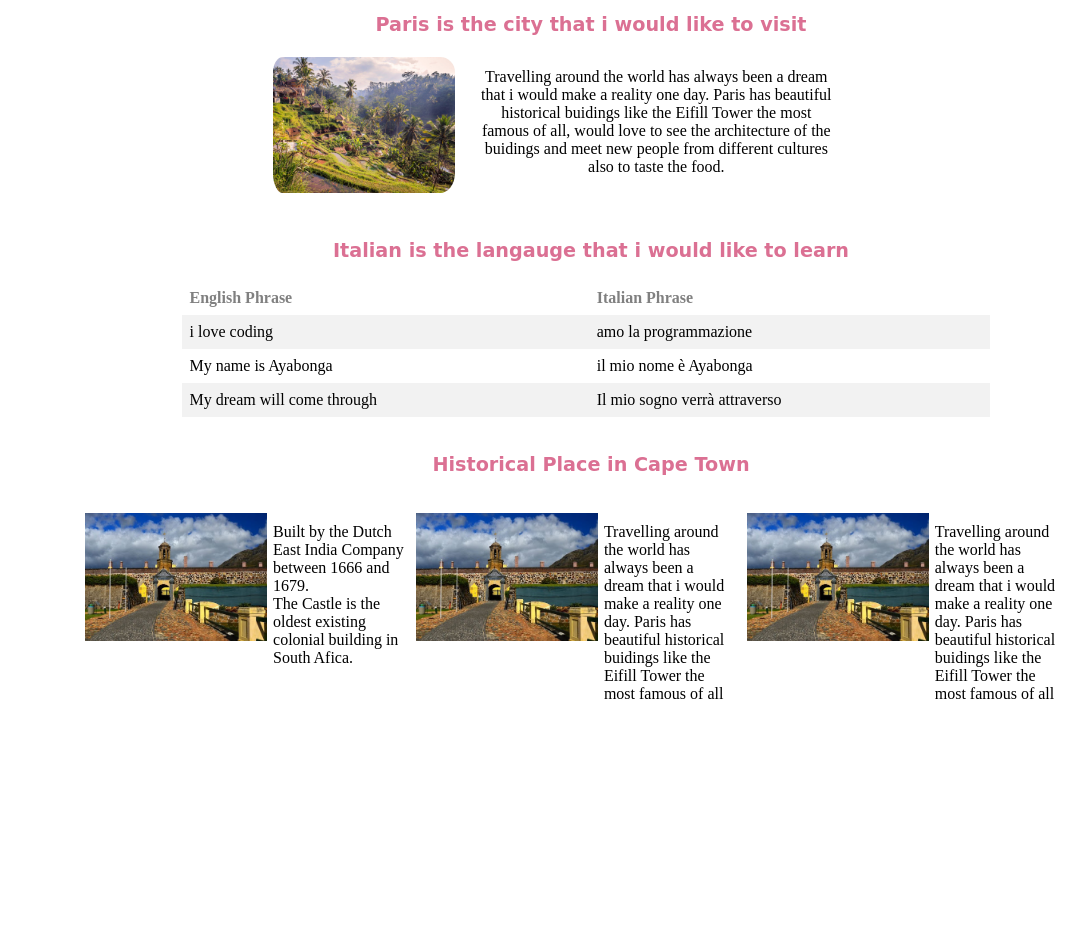
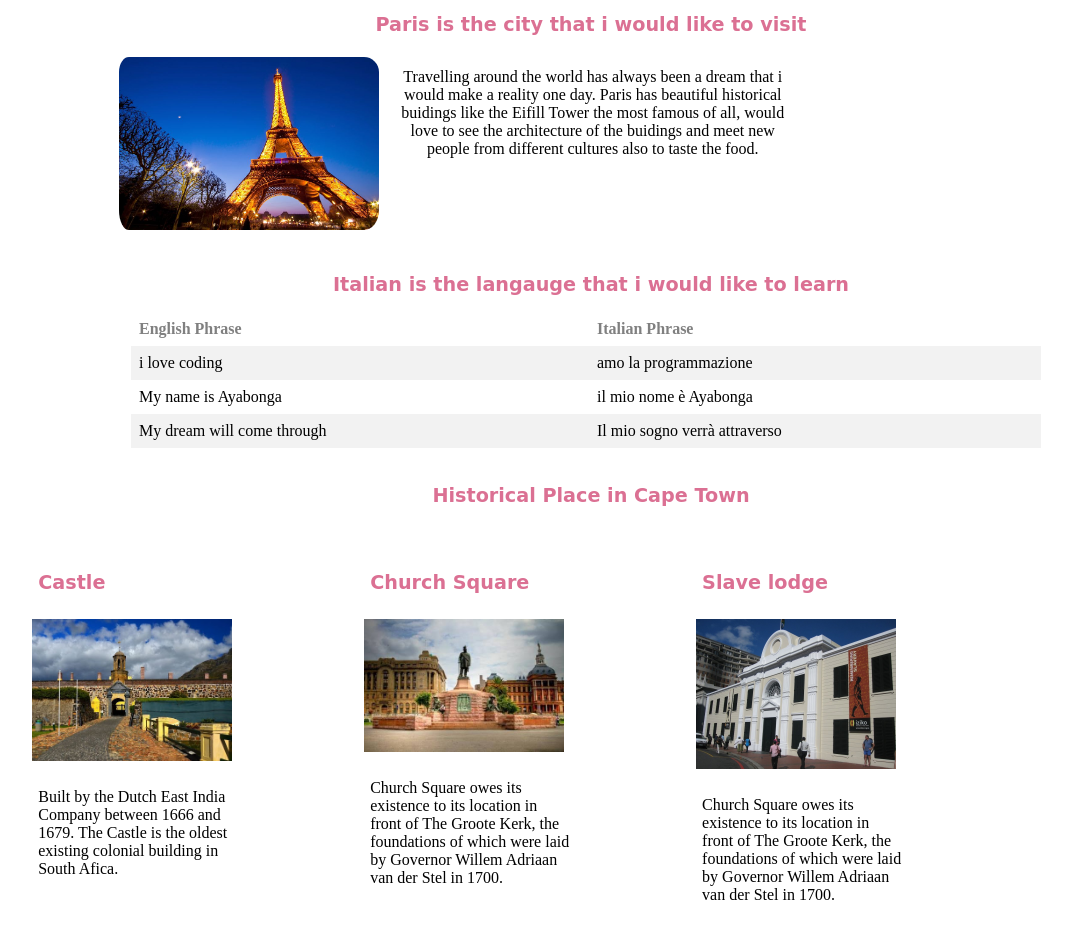
Before and after one commit to MrBooi/basic-webpage, a plain HTML site: page index.html in a window 1280 px wide. Shown: the part 231-1159 px from the top of the page, without its empty margins (54-1139 px from the left). Before the commit the page ends 955 px from the top, so only its background shows below. Drawn offline with Linux system fonts and the light colour scheme.

Commit message:
second changes two my webpage

```diff
--- a/index.css
+++ b/index.css
@@ -51,7 +51,7 @@ h2 ,h3,h4{
 }
 section .cityImg{
     height:0 auto;
-    width:50%;
+    width:200px;
     display: block;
     padding-right: 5px;
     }
@@ -81,23 +81,26 @@ th{
 tr:nth-child(even) {background-color: #f2f2f2;}
 
 /*boxes*/
-          #GoodHope, #churchSquare{
+          #GoodHope, #churchSquare ,#Slavelodge{
             padding-top: 10px;
-                padding-bottom: 17px;
+                padding-bottom: 10px;
+                width:auto;
+
           /*  padding-left: 1px;
             margin-right: 5px;
             margin-bottom: 2px;*/
 
             }
 
-         #Castle,#Church{
+         #Castle,#church,#slave_lodge{
 
               float:left;
-width:50%;
+width:200px;
 display: block;
 margin:1px;
 
 padding-top: 10px;
+padding-right: 2px;
               }
 
               .box{
@@ -106,13 +109,34 @@ padding-top: 10px;
     margin-right: 1px;
 
               }
+              .Place p{
+
+             float: left;
+
+              width: 200px;
+              padding-top: 10px;
+              padding-left: 10px;
+              }
+              .box :after{
+              content: " ";
+              display: table;
+              clear: both;
+
+              }
+              .foat-img{
+               padding-left: 2px;
+               margin: 3px;
+               overflow: hidden;
+              }
+
+
 
 
 
 /* Desktop       10000  720 */
 @media only screen and (min-width:464px){
 .container{
-width: 80%;
+width: 90%;
 margin:0 auto;
 padding-top:5px;
 
@@ -150,15 +174,26 @@ padding-bottom: 15px;
     }
     section .cityImg{
 
-        width:20%;
+        width:200px;
         margin-left: 5px;
    padding-top: 5px;
         padding-left: 10px;
         }
 
-      #Castle,#Church{
+.row .cityImg{
+
+  width: 200px;
+}
+
+
+
+      #Castle,#church,#slave_lodge{
     /*  padding-left:2%;*/
-      width:25%;
+      width:200px;
+      margin-top: -5px;
+      padding-left: 2px;
+      margin-left:  2px;
+
 }
 
 
@@ -167,10 +202,35 @@ margin-right: 3px;
 
 float: left;
 }
+.Place{
+vertical-align: top;
+display: inline-block;
+width: 28%;
+padding-top: 10px;
+padding-left: 10px;
+
+   overflow: hidden;
+}
 
 
+.foat-img{
+    float:left;
+    margin-top: 10px;
+    margin-right: 10px;
+   padding-right: 10px;
+    overflow: hidden;
+}
+h3{
+text-align: left;
 
-#historicalPlace .box p {
+}
+h4{
+text-align: center;
+
+}
+
+
+/*#historicalPlace .box p {
 float: left;
 width: 13%;
 padding: 5px;
@@ -178,16 +238,16 @@ padding: 5px;
 }
 #historicalPlace .box img{
 margin-bottom: 2px;
-margin-left: 4px;
-width: 18%;
+margin-left: 10px;
+width: 16%;
 
-}
+}*/
 
 #City .row img  {
     float: left;
     margin-bottom: 2px;
-    margin-left: 18%;
-    width: 18%;
+    margin-left: 8%;
+    width: 260px;
 }
  /*#city .box p{
 float:left;
@@ -196,13 +256,14 @@ padding: 5px;
 border-radius: 1px solid black;
  }*/
  .row p {
-    padding-left: 20px;
+    padding-left: 10px;
+    padding-top: 2px;
    width: 35%;
    display: block;
 text-align: center;
 }
 .row p{
-
+     padding-top: 0;
     float: left;
 }
 
--- a/index.html
+++ b/index.html
@@ -12,12 +12,13 @@
 <img class="imgBack" src="Background.jpg" alt="Background">
 <h1>Ayabonga Booi</h1>
  </header>
- <main>
+
 <section id="City">
     <div class="box">
 <h2>Paris is the city that i would like to visit</h2>
   <div class="row">
-<img class="cityImg" src="BestCity.jpg" alt="BestCity">
+
+<img class="cityImg" src="Eiffel-Tower.jpg" alt="BestCity">
 <p>Travelling around the world has always been a dream that i would make a reality one day.
  Paris has beautiful historical buidings like the Eifill Tower the most famous of all, would love
  to see the architecture of the buidings and meet new people from different cultures also to taste the food.</p>
@@ -26,7 +27,7 @@
 </section>
 
 <section class="foreignBox">
-<h3>Italian is the langauge that i would like to learn</h3>
+<h2>Italian is the langauge that i would like to learn</h2>
 <table>
   <tr>
     <th>English Phrase</th>
@@ -50,36 +51,33 @@
   </tr>
 
 </table>
-</section>
-<section id="historicalPlace" >
+<article>
+
+  <h4>Historical Place in Cape Town</h4>
   <div class = "Boxes">
-    <h4>Historical Place in Cape Town</h4>
+
   <div class="box">
 
+  <div class="Place">
+    <h3> Castle</h3>
     <img id="Castle" src="Castle.jpg">
-    <p id="GoodHope">Built by the Dutch East India Company between 1666 and 1679.<br>
-         The Castle is the oldest existing colonial building in South Afica.
-      </p>
+  <p>  Built by the Dutch East India Company between 1666 and 1679.
+         The Castle is the oldest existing colonial building in South Afica.</p>
+  </div>
+  <div class="Place">
+    <h3> Church Square</h3>
+  <img id="church" class="float-img" src="Church.jpg"/>
+<p>  Church Square owes its existence to its location in front of The Groote Kerk,
+the foundations of which were laid by Governor Willem Adriaan van der Stel in 1700.</P>
 </div>
-<div class="box">
+  <div class="Place">
+    <h3> Slave lodge</h3>
+  <img id="slave_lodge" src="slave_lodge.jpg">
+<P>  Church Square owes its existence to its location in front of The Groote Kerk,
+the foundations of which were laid by Governor Willem Adriaan van der Stel in 1700.</p>
+  </div>
 
-    <img id="Castle" src="Castle.jpg">
-    <p id="GoodHope">Travelling around the world has always been a dream that i would make a reality one day.
-        Paris has beautiful historical buidings like the Eifill Tower the most famous of all
-      </p>
-</div>
-
-<div class="box">
-
-  <img id="Castle" src="Castle.jpg">
-  <p id="GoodHope">
-    Travelling around the world has always been a dream that i would make a reality one day.
-      Paris has beautiful historical buidings like the Eifill Tower the most famous of all
-    </p>
-</div>
-</div>
-</section>
- </main>
+</article>
 </div>
 </body>
 </html>
```
Also changed, not shown: Eiffel-Tower.jpg (added).
